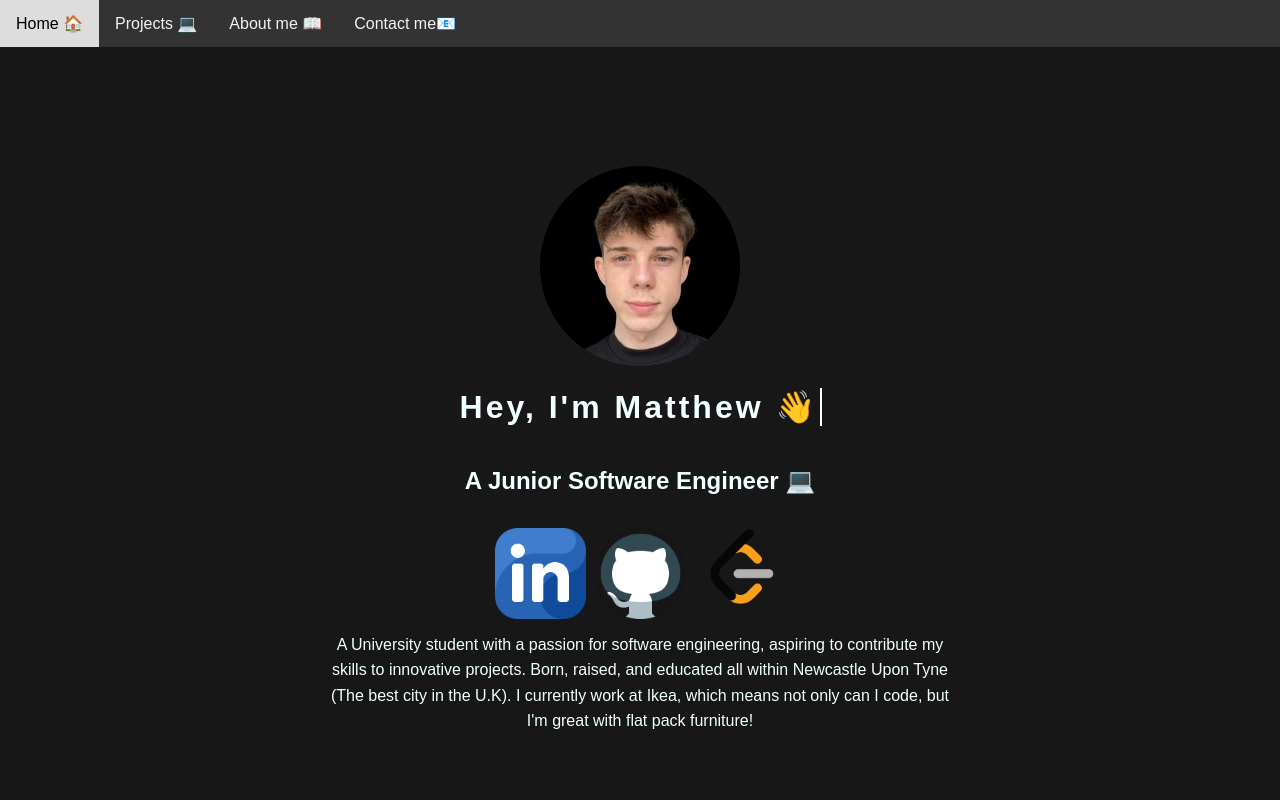
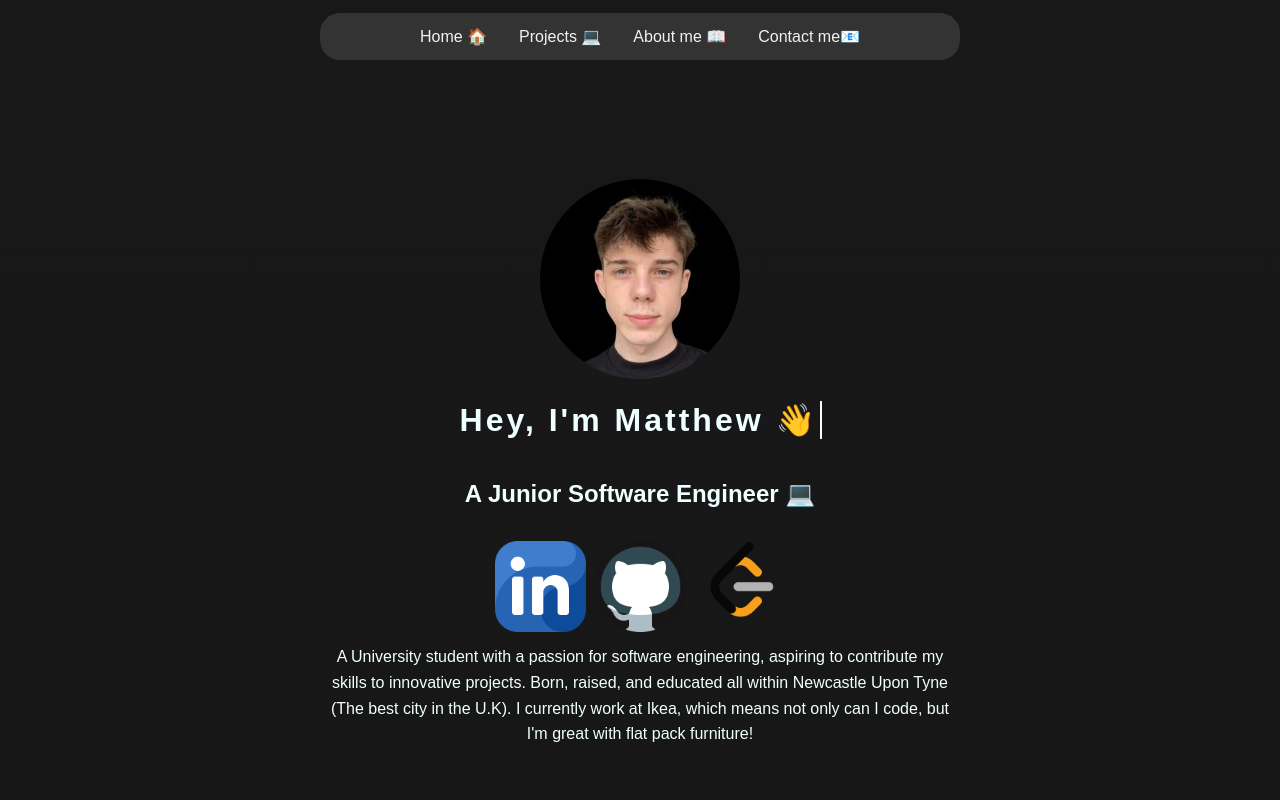
Before and after one commit to MatthewBel11/portfolio, a Vue app: page / in a window 1280 px wide. Shown: the top 800 px of the page. Built offline with nearby package versions, Linux system fonts and the light colour scheme.

Commit message:
- Reworked navbar design so it looks better

```diff
--- a/src/App.vue
+++ b/src/App.vue
@@ -21,7 +21,7 @@ export default {
     const check = () => {
       const screenWidth = window.innerWidth;
 
-      if (screenWidth < 480) {
+      if (screenWidth < 1000) {
         intro.value = '🏠';
         project.value = '💻';
         about.value = '📖';
@@ -102,28 +102,40 @@ body {
 
 
 .navbar {
+  min-width: 200px;
+  width: 50%;
+  border-top-left-radius: 20px;
+  border-top-right-radius: 20px;
+  border-bottom-left-radius: 20px;
+  border-bottom-right-radius: 20px;
+  text-align: center;
+  margin: 0 auto;
+  margin-top: 1%;
   background-color: #333;
   overflow: hidden;
   position: sticky;
-  width: 100%;
   top: 0;
   z-index: 1000;
+  display: flex;
+  flex-direction: row;
+  justify-content: center;
 }
 
 .navbar a {
-  float: left;
   display: block;
   color: #f2f2f2;
   text-align: center;
   padding: 14px 16px;
   text-decoration: none;
-  cursor: pointer; /* Add cursor:pointer to indicate the link is clickable */
+  cursor: pointer;
 }
 
 .navbar a:hover {
   background-color: #ddd;
   color: black;
 }
+
+
 
 ::-webkit-scrollbar {
   width: 10px;
```
